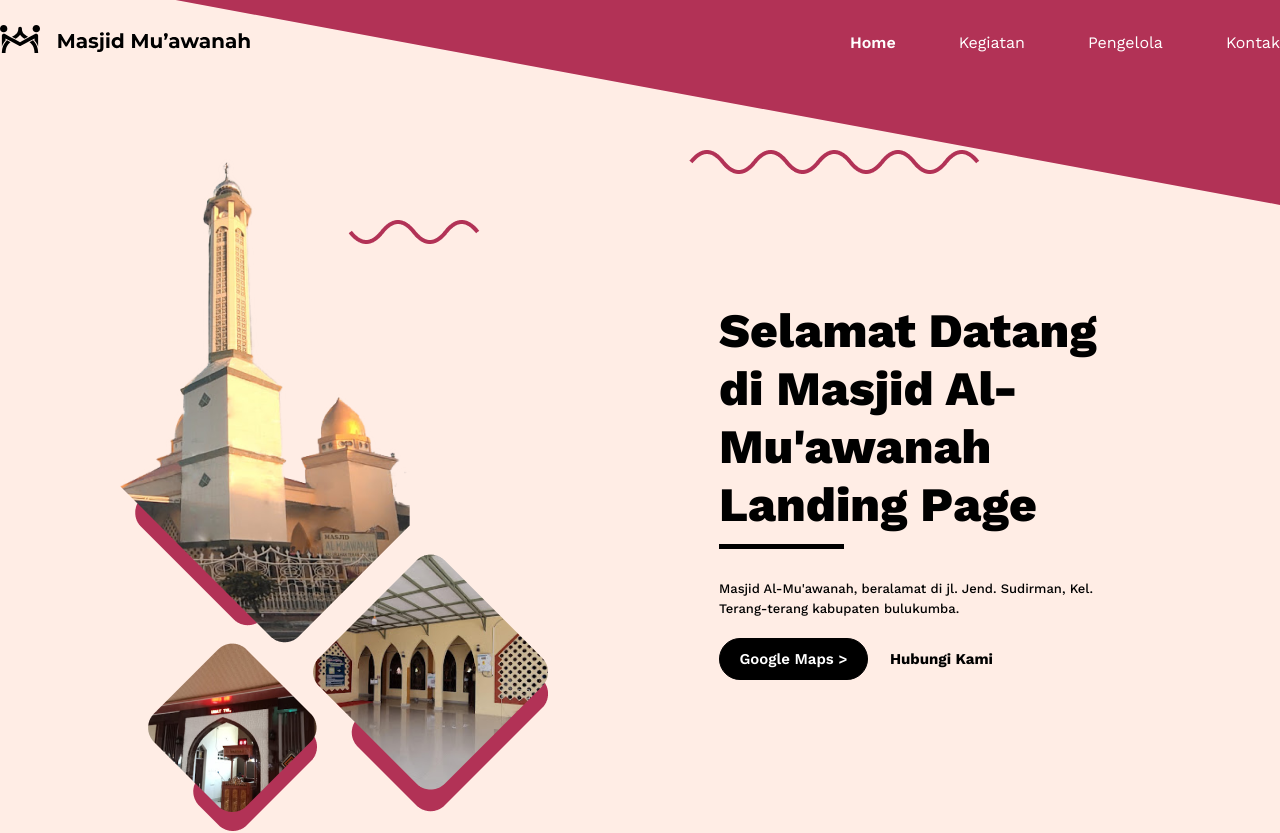
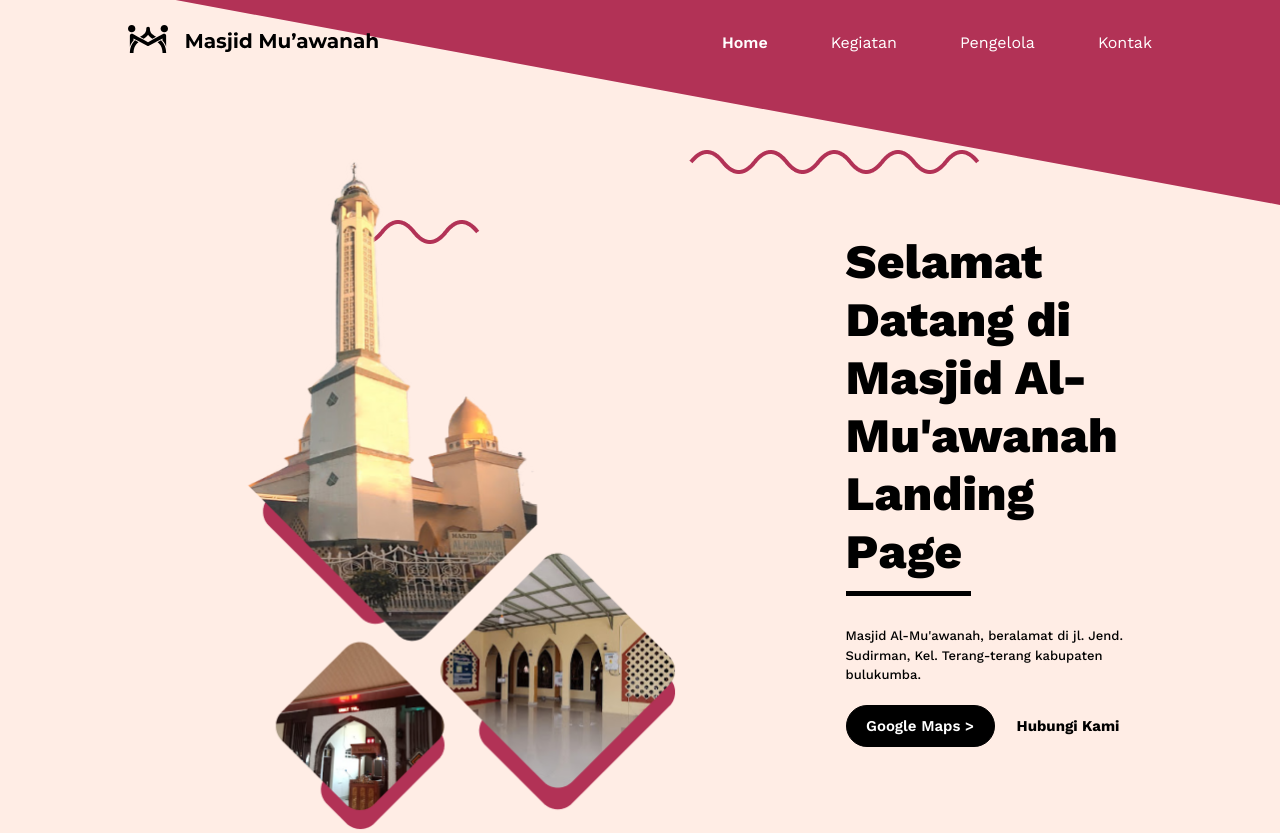
Before and after one commit to kreindo/mosque-template-one, a Next.js app: page / in a window 1280 px wide. Shown: the top 833 px of the page. Built offline with nearby package versions, Linux system fonts and the light colour scheme.

Commit message:
max width toned down

```diff
--- a/components/Layout/index.jsx
+++ b/components/Layout/index.jsx
@@ -1,4 +1,5 @@
-import Header from '../Header';import Head from 'next/head';
+import Header from '../Header';
+import Head from 'next/head';
 import Footer from '../Footer';
 import Image from 'next/image';
 import Intersect from '../../src/assets/images/Intersect.svg';
@@ -32,7 +33,7 @@ const Layout = (props) => {
           <Image src={Swirl2} alt={'swirly svg'} />
         </div>
       </div>
-      <div className="mx-auto sm:max-w-screen-sm lg:max-w-screen-lg xl:max-w-screen-xl">
+      <div className="mx-auto sm:max-w-screen-sm lg:max-w-screen-md xl:max-w-screen-lg">
         <Header active={active} />
         {children}
       </div>
```
